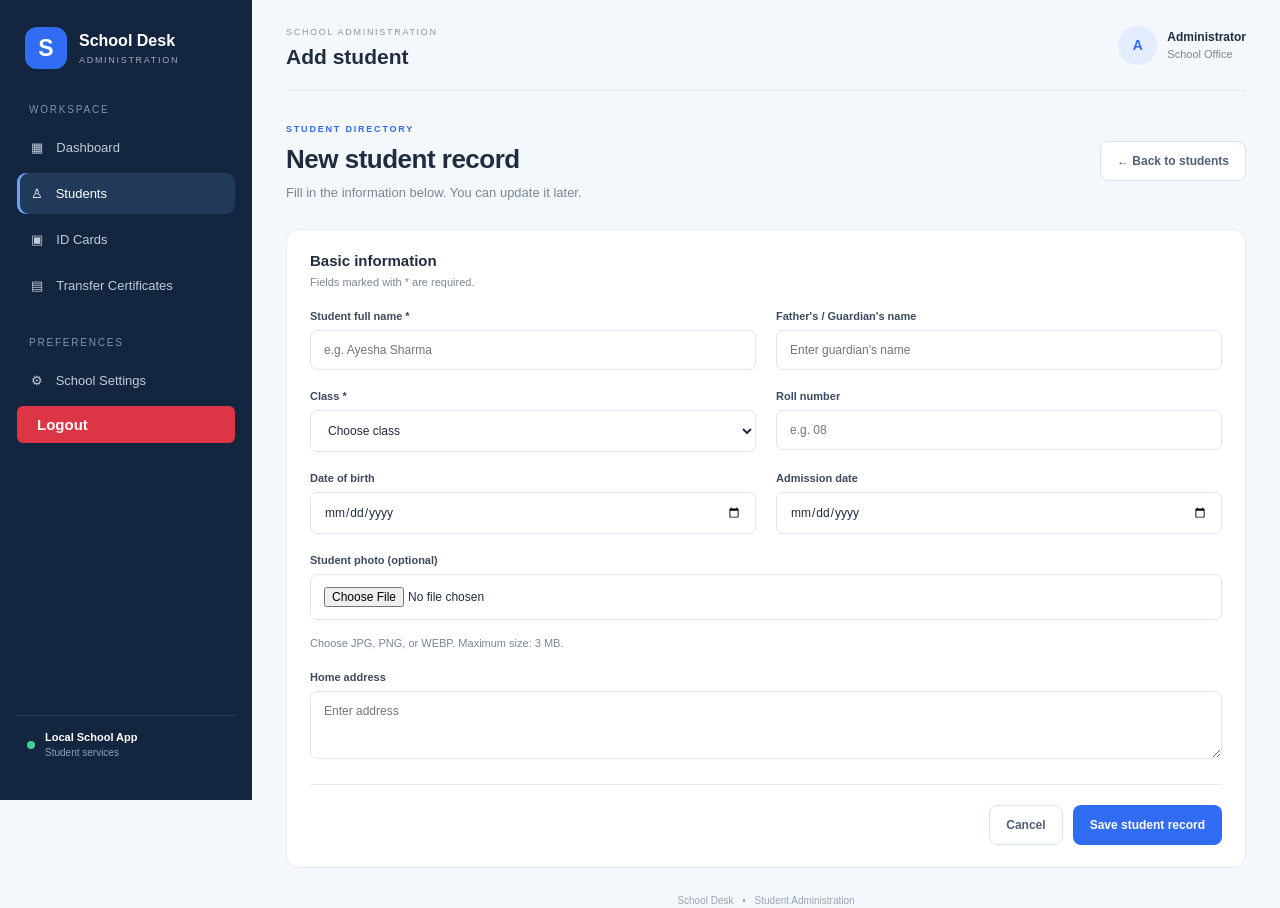
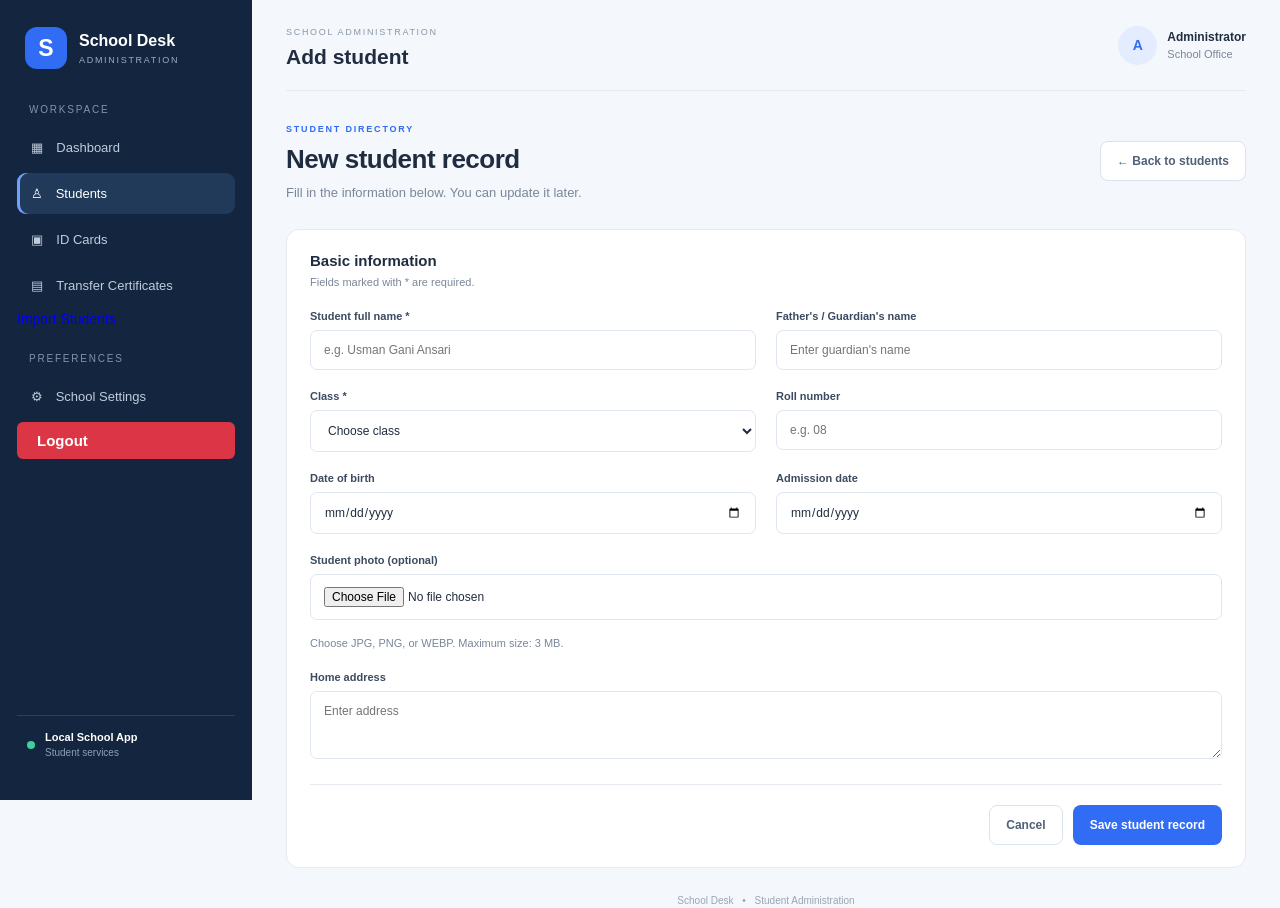
Before and after one commit to Usman-Ganii/School-management-system, a Flask app: page /add-student in a window 1280 px wide. Shown: the top 908 px of the page. Run offline with Flask 3, Linux system fonts and the light colour scheme; the visitor is signed in with stand-in values (Sample User, id 1); data comes from the database, SQL or seed files in the repository; some libraries are stand-ins or nearby versions.

Commit message:
Add Import Students navigation button

```diff
--- a/templates/add_student.html
+++ b/templates/add_student.html
@@ -17,7 +17,7 @@
         action="{% if student %}/edit-student/{{ student.id }}{% else %}/add-student{% endif %}">
         <div class="form-grid">
             <div class="form-field"><label>Student full name *</label><input type="text" name="name"
-                    value="{{ student.name if student else '' }}" placeholder="e.g. Ayesha Sharma" required></div>
+                    value="{{ student.name if student else '' }}" placeholder="e.g. Usman Gani Ansari" required></div>
             <div class="form-field"><label>Father's / Guardian's name</label><input type="text" name="father_name"
                     value="{{ student.father_name if student else '' }}" placeholder="Enter guardian's name"></div>
             <div class="form-field"><label>Class *</label><select name="student_class" required>
--- a/templates/base.html
+++ b/templates/base.html
@@ -20,6 +20,9 @@
       href="/students">♙ <span>Students</span></a>
     <a class="nav-link" href="/students">▣ <span>ID Cards</span></a>
     <a class="nav-link" href="/students">▤ <span>Transfer Certificates</span></a>
+    <a href="{{ url_for('import_students') }}" class="btn btn-primary">
+      Import Students
+    </a>
     <p class="nav-label settings-label">PREFERENCES</p>
     <a class="nav-link {% if request.path == '/settings' %}active{% endif %}" href="/settings">⚙ <span>School
         Settings</span></a>
```
